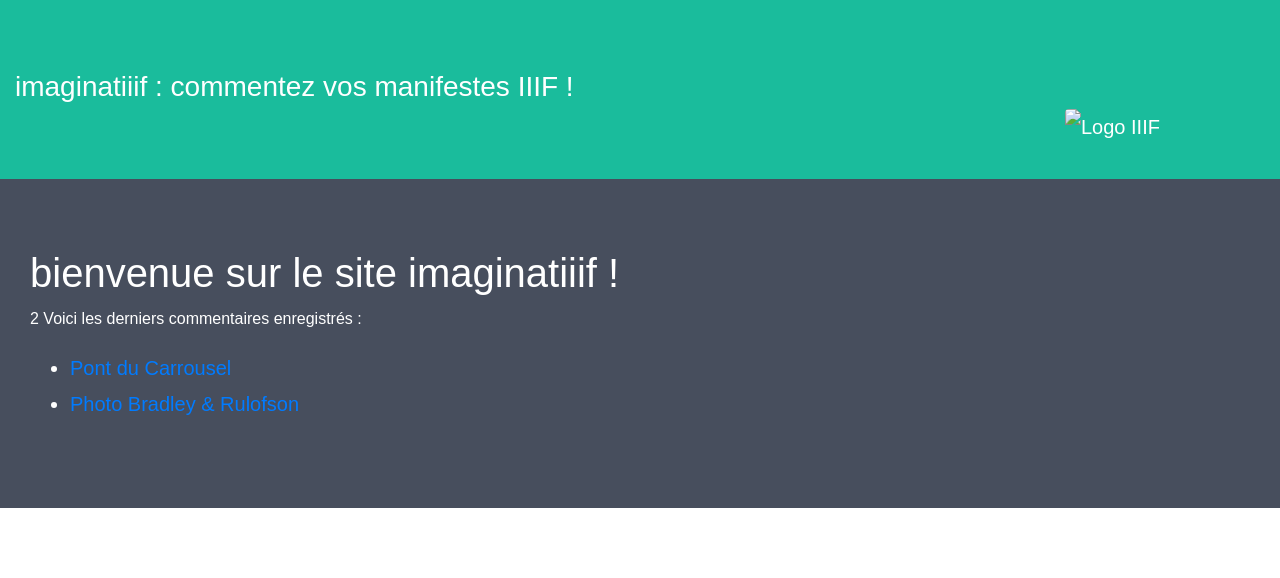
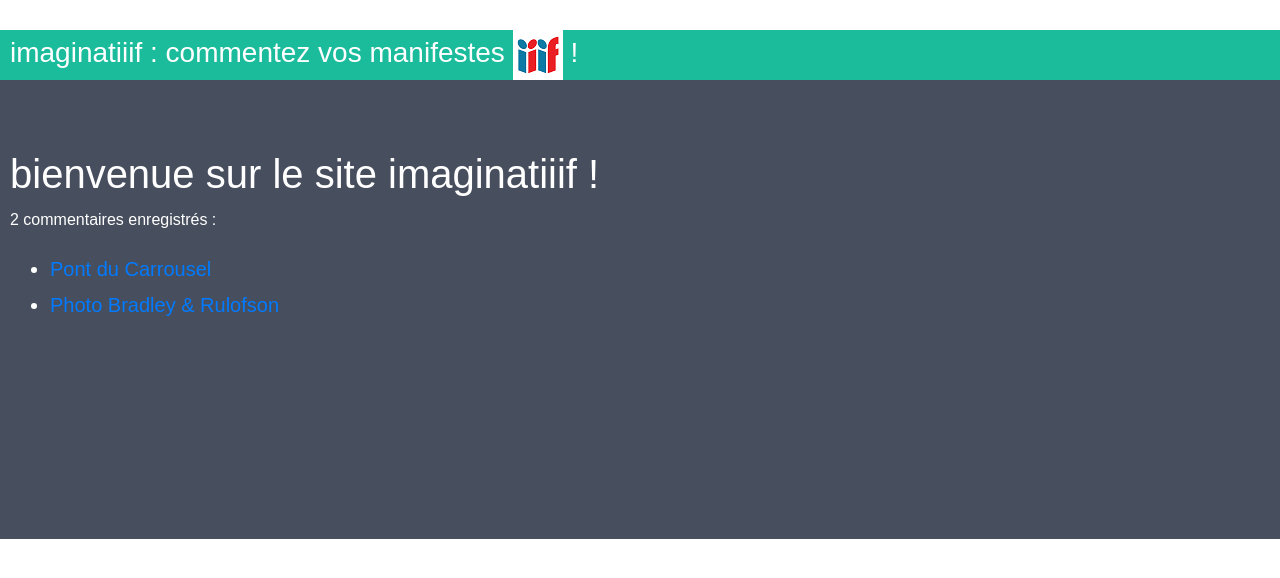
Before and after one commit to Chartes-TNAH/imago-commentaires, a Flask app: page / in a window 1280 px wide. Shown: the part 105-683 px from the top of the page. Run offline with Flask 2, Linux system fonts and the light colour scheme; data comes from the database, SQL or seed files in the repository; some libraries are stand-ins or nearby versions.

Commit message:
nouvelle mise en page

```diff
--- a/imaginatiiif/imaginatiiif/templates/conteneur.html
+++ b/imaginatiiif/imaginatiiif/templates/conteneur.html
@@ -13,18 +13,19 @@
       color: #f5f6f7;
   }
   p {font-size: 16px;}
-  .margin {margin-bottom: 5px;}
+  .margin {margin-top: 30px;}
+  .margin {margin-bottom: 0px;}
+  .margin {margin-left: 10px;}
   .bg-1 {
       background-color: #1abc9c; /* Green */
       color: #ffffff;
   }
   .bg-2 {
+    padding-top: 70px;
+    padding-bottom: 200px;
+    padding-left: 10px;
     background-color: #474e5d; /* Dark Blue */
     color: #ffffff;
-}
-  .container-fluid {
-      padding-top: 70px;
-      padding-bottom: 70px;
   }
   .navbar {
       padding-top: 15px;
@@ -56,13 +57,12 @@
 </nav>
 {% block afternav %}{%endblock%}
 <!-- bloc 1 corps de la page -->
-<div class="container-fluid bg-1">
-  <h3 class="margin">imaginatiiif : commentez vos manifestes IIIF !</h3>
-  <img url({{url_for("static", filename="images\iiif.png")}}) class="rounded float-right" style="display:inline" alt="Logo IIIF" width="200" height="200">
+<div class="bg-1">
+  <h3 class="margin">imaginatiiif : commentez vos manifestes <img src="static/images/iiif.png" width="50px" height="50px" alt=""> !</h3>
 </div>
 
 <!-- bloc 2 corps de la page -->
-<div class="container-fluid bg-2">
+<div class="bg-2">
   {% with messages = get_flashed_messages(with_categories=true) %}
   {% if messages %}
   <div class="row">
--- a/imaginatiiif/imaginatiiif/templates/pages/accueil.html
+++ b/imaginatiiif/imaginatiiif/templates/pages/accueil.html
@@ -4,13 +4,13 @@
 {% block corps %}
 <h1>bienvenue sur le site imaginatiiif !</h1>
     {% if commentaires %}
-    <p>{{commentaires|length}} Voici les derniers commentaires enregistrés :</p>
+    <p>{{commentaires|length}} commentaires enregistrés :</p>
         <ul>
             {% for commentaire in commentaires %}
                 <li><a href="{{url_for('commentaire', comment_id=commentaire.comment_id)}}">{{commentaire.comment_nom}}</a></li>
             {% endfor %}
         </ul>
     {% else %}
-
+    <p>Pour pouvoir enregistrer un commentaire, vous devez d'abord vous inscrire.</p>
     {% endif %}
 {% endblock %}
```
Also changed, not shown: imaginatiiif/imaginatiiif/static/images/iiif.png.
